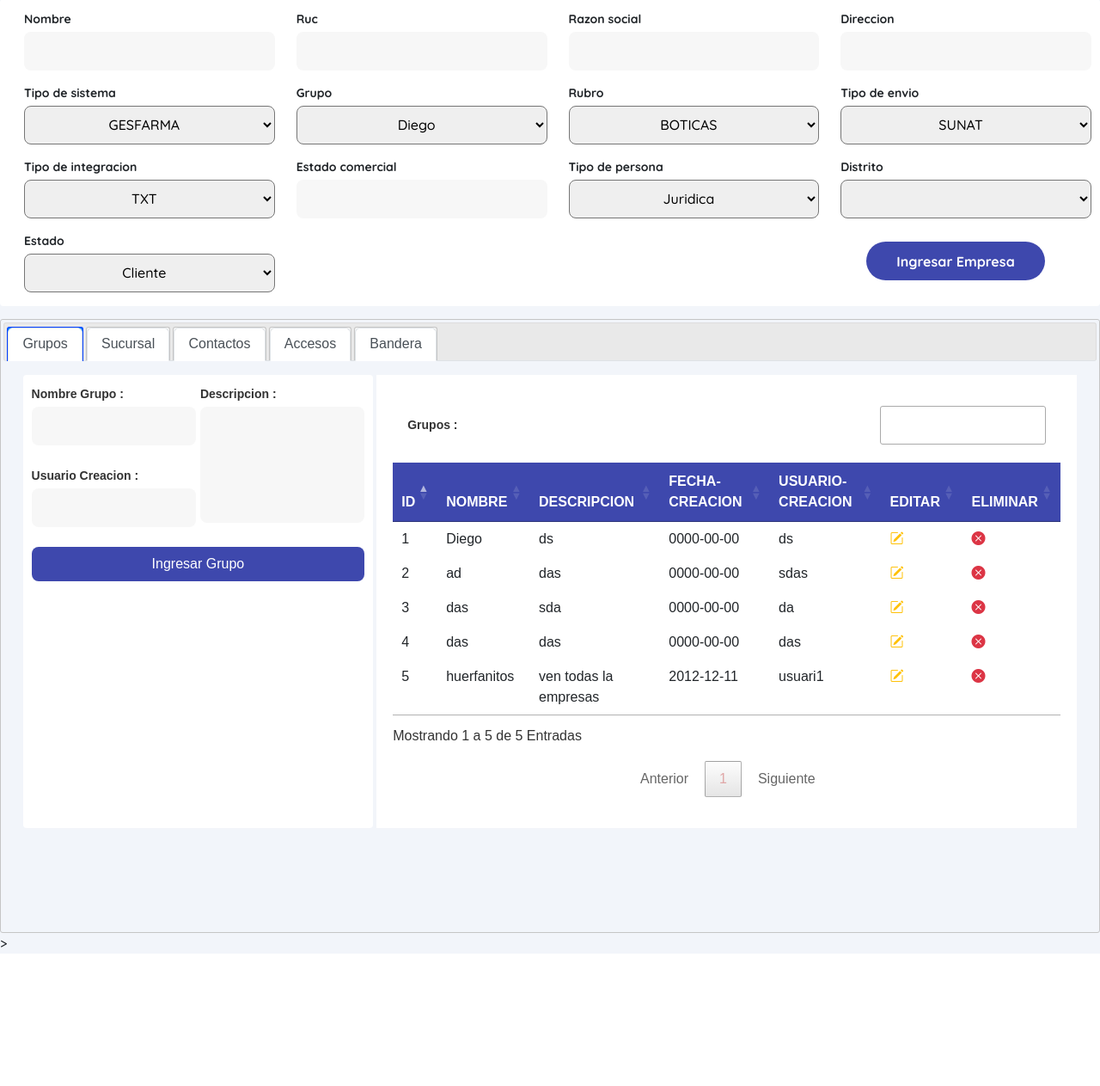
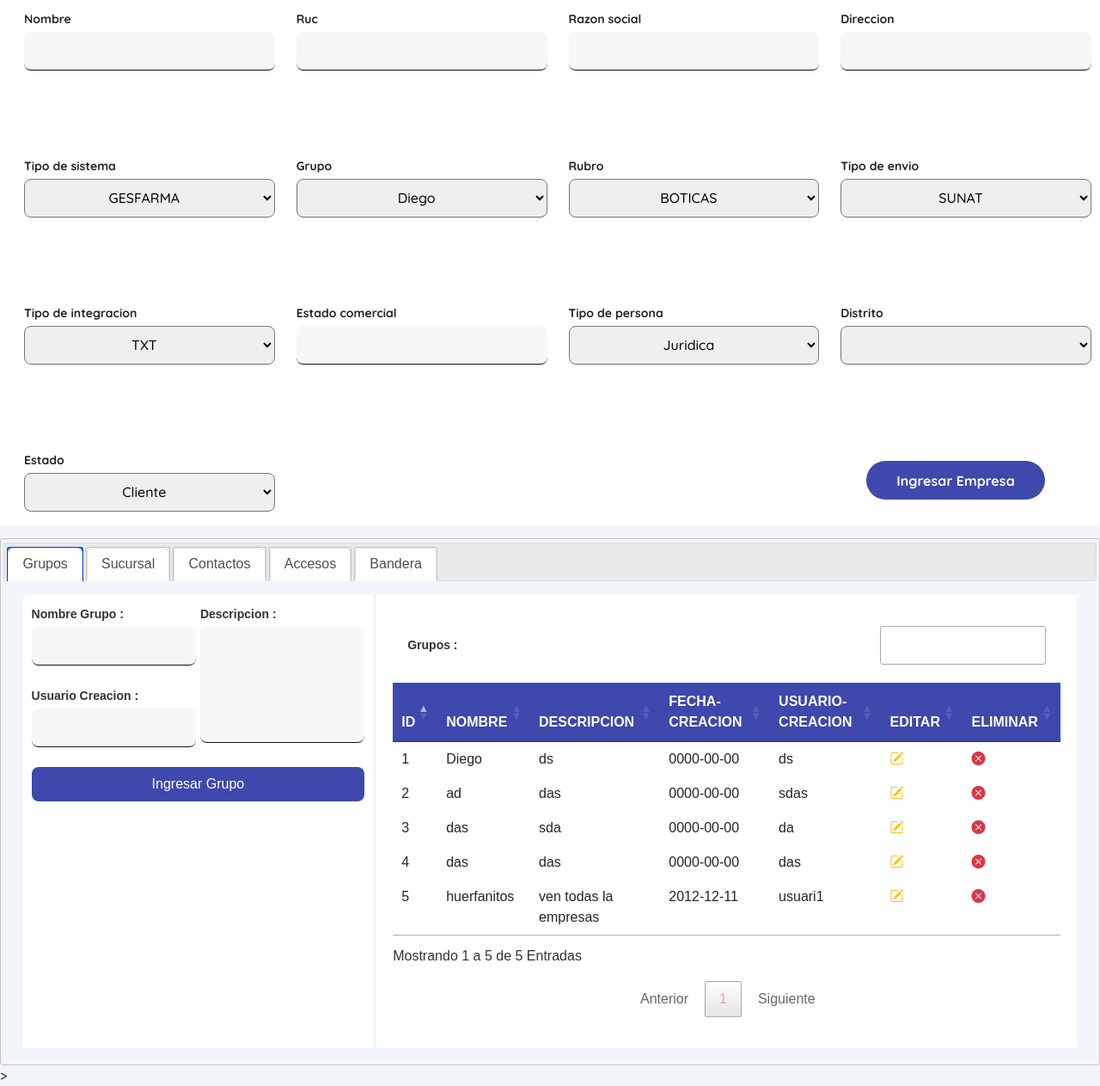
Before and after one commit to DiegoNY/apuControl, a PHP site: page / in a window 1280 px wide. Shown: the part 81-1344 px from the top of the page at 86% size. Before the commit the page ends 1190 px from the top, so only its background shows below. Run offline with PHP 8.4, Linux system fonts and the light colour scheme; data comes from the database, SQL or seed files in the repository; data that the repository does not hold is empty; some libraries are stand-ins or nearby versions.

Commit message:
Agregando cambios grandes

```diff
--- a/src/editar-empresa.php
+++ b/src/editar-empresa.php
@@ -7,10 +7,14 @@ $empresa = new BaseDatos();
 
 if (!isset($id)) {
 } else {
+
     $res = $empresa->editarEmpresas($id, $txtIdGrupo, $cboTipoPersona, $txtRuc, $txtRazonSocial, $txtNombreCo, $txtDireccion, $cboIdu, $cboIdRubro, $cboTipoSistema, $cboIdTipoIntegracion, $cboTipoEnvio, $cboEstado, $txtFechaRegistro, $txtEstadoComercial);
 
     if (!$res) {
         die("Consulta fallida llama al admin 😢");
     }
-    echo $txtRuc;
+
+    $json[] = array('mensaje' => "ingresado", 'ruc' => $txtRuc);
+    $jsonString = json_encode($json);
+    echo $jsonString;
 }
--- a/src/js/basura.js
+++ b/src/js/basura.js
@@ -46,6 +46,8 @@
 //     },
 //   });
 // }
+
+
 // eliminarEmpresa();
 // function eliminarEmpresa() {
 //   $(document).on("click", ".btn-delete-empresa", function () {
--- a/src/js/main.js
+++ b/src/js/main.js
@@ -634,7 +634,7 @@ function cargaGrupoEnFrm() {
 }
 
 /**
- * Metodo Editar Empresa :
+ *
  * @param id = el parametreo que se recibe por GET
  *
  * *una vez recibido el paramertro valida si no es null para
--- a/src/mostrar-empresas.php
+++ b/src/mostrar-empresas.php
@@ -33,6 +33,7 @@ while($row = mysqli_fetch_array($resultado)){
         'logo'=>$row['logo'],
     );
 }
+
 $jsonString = json_encode($json);
 
 echo $jsonString;
--- a/src/registrar-empresa.php
+++ b/src/registrar-empresa.php
@@ -36,6 +36,7 @@ if (isset($txtRuc) and !empty($txtRuc)) {
     }
 
 }else{
+
     $json[] = array('mensaje'=>"sin datos",'ruc'=>$txtRuc);
     $jsonString = json_encode($json);
     echo $jsonString;
--- a/src/style/style.css
+++ b/src/style/style.css
@@ -71,7 +71,7 @@ main {
     gap: 15px;
     width: 100%;
     height: 100%;
-    grid-template-rows: 1fr 2fr;
+    grid-template-rows: 1fr 1fr;
 }
 
 .frm {
@@ -248,6 +248,7 @@ select {
 
 .frm div input {
     width: 100%;
+    border-bottom: #101010 solid 1px;
 }
 
 .frm div select {
```
